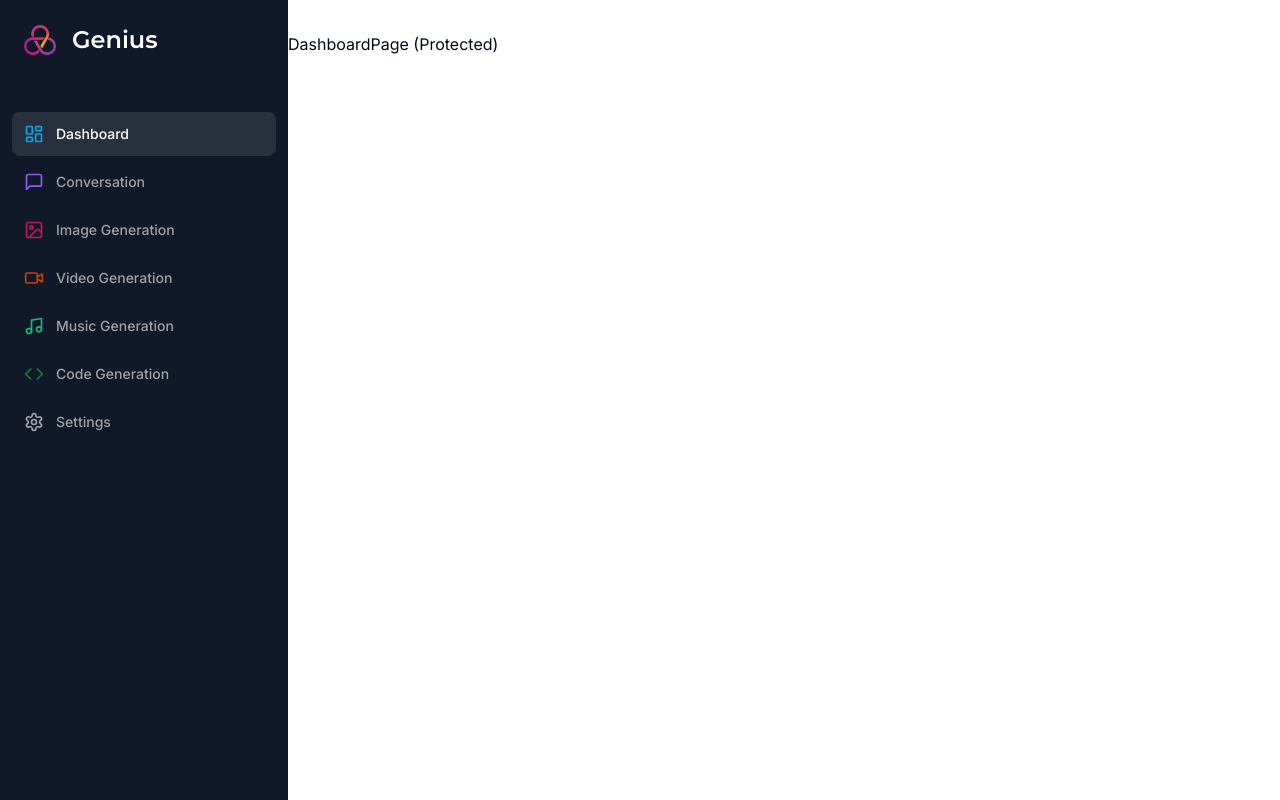
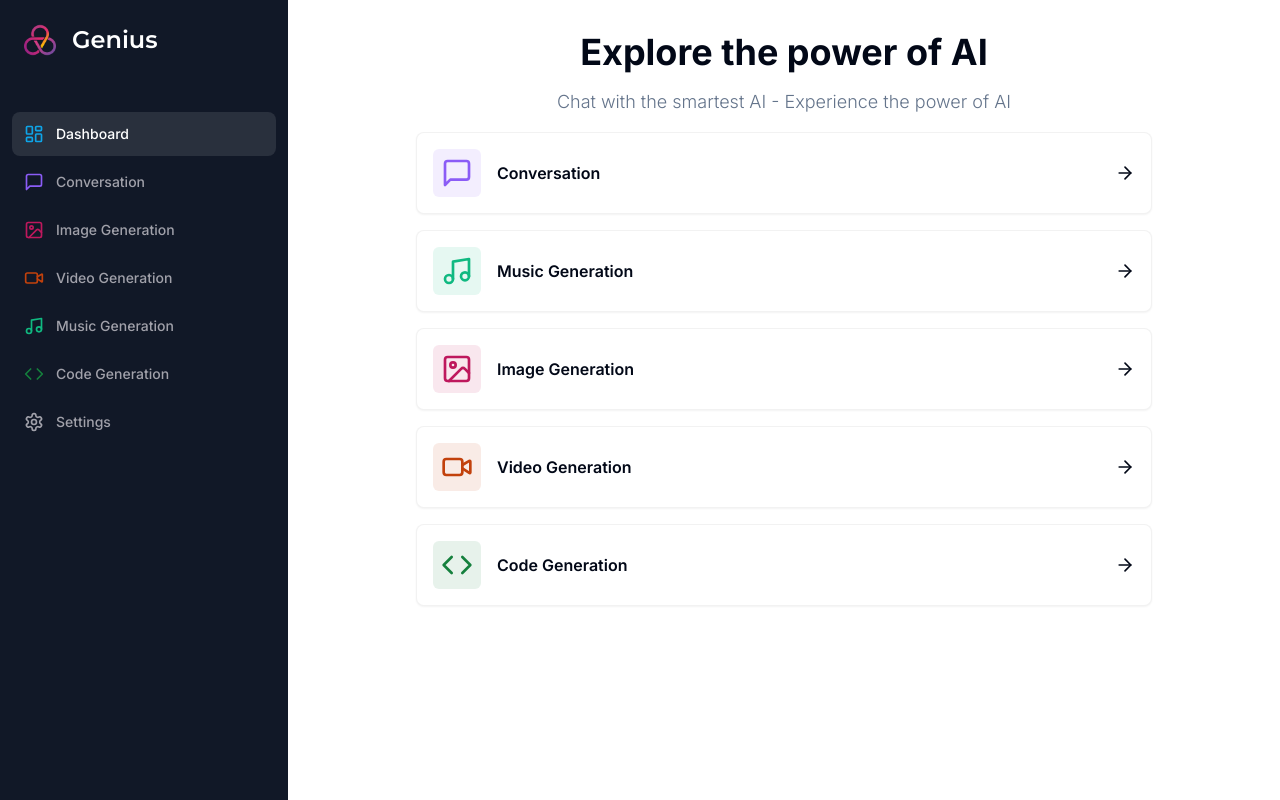
Before and after one commit to bhavkushwaha/GeniusGPT, a Next.js app: page /dashboard in a window 1280 px wide. Built offline with nearby package versions, Linux system fonts and the light colour scheme.

Commit message:
Dashboard Completed

```diff
--- a/app/(dashboard)/(routes)/dashboard/page.tsx
+++ b/app/(dashboard)/(routes)/dashboard/page.tsx
@@ -1,7 +1,85 @@
+"use client";
+
+import { useRouter } from "next/navigation";
+import { Card } from "@/components/ui/card";
+import { cn } from "@/lib/utils";
+import { ArrowRight, Code, ImageIcon, MessageSquare, Music, VideoIcon } from "lucide-react";
+
+const tools = [
+  {
+    label: "Conversation",
+    icon: MessageSquare,
+    color: "text-violet-500",
+    bgColor: "bg-violet-500/10",
+    href: "/conversation"
+  },
+  {
+    label: "Music Generation",
+    icon: Music,
+    color: "text-emerald-500",
+    bgColor: "bg-emerald-500/10",
+    href: "/music"
+  },
+  {
+    label: "Image Generation",
+    icon: ImageIcon,
+    color: "text-pink-700",
+    bgColor: "bg-pink-700/10",
+    href: "/image"
+  },
+  {
+    label: "Video Generation",
+    icon: VideoIcon,
+    color: "text-orange-700",
+    bgColor: "bg-orange-700/10",
+    href: "/video"
+  },
+  {
+    label: "Code Generation",
+    icon: Code,
+    color: "text-green-700",
+    bgColor: "bg-green-700/10",
+    href: "/code"
+  }
+]
+
 const DashboardPage = () => {
+
+  const router = useRouter();
+
   return (
     <div>
-      <p>DashboardPage (Protected)</p>
+      <div className="mb-8 space-y-4 pb-4">
+      <h2 className="text-2xl md:text-4xl font-bold text-center">
+        Explore the power of AI
+      </h2>
+      <p className="text-muted-foreground font-light text-sm md:text-lg text-center">
+      Chat with the smartest AI - Experience the power of AI
+      </p>
+
+      <div className="px-4 md:px-20 lg:px-32 space-y-4">
+        {tools.map((tool) => (
+          <Card
+          onClick={() => router.push(tool.href)}
+          key={tool.href}
+          className="p-4 border-black/5 flex items-center justify-between hover:shadow-md transition cursor-pointer">
+            <div className="flex items-center gap-x-4">
+            <div className={cn("p-2 w-fit rounded-md", tool.bgColor)}>
+              <tool.icon className={cn("w-8 h-8", tool.color)} />
+            </div>
+            <div className="font-semibold">
+            {tool.label}
+            </div>
+            </div>
+
+            <ArrowRight className="w-5 h-5"/>
+          </Card>
+
+
+        ))}
+      </div>
+
+      </div>
     </div>
   );
 };
--- /dev/null
+++ b/components/ui/card.tsx
@@ -0,0 +1,79 @@
+import * as React from "react"
+
+import { cn } from "@/lib/utils"
+
+const Card = React.forwardRef<
+  HTMLDivElement,
+  React.HTMLAttributes<HTMLDivElement>
+>(({ className, ...props }, ref) => (
+  <div
+    ref={ref}
+    className={cn(
+      "rounded-lg border bg-card text-card-foreground shadow-sm",
+      className
+    )}
+    {...props}
+  />
+))
+Card.displayName = "Card"
+
+const CardHeader = React.forwardRef<
+  HTMLDivElement,
+  React.HTMLAttributes<HTMLDivElement>
+>(({ className, ...props }, ref) => (
+  <div
+    ref={ref}
+    className={cn("flex flex-col space-y-1.5 p-6", className)}
+    {...props}
+  />
+))
+CardHeader.displayName = "CardHeader"
+
+const CardTitle = React.forwardRef<
+  HTMLParagraphElement,
+  React.HTMLAttributes<HTMLHeadingElement>
+>(({ className, ...props }, ref) => (
+  <h3
+    ref={ref}
+    className={cn(
+      "text-2xl font-semibold leading-none tracking-tight",
+      className
+    )}
+    {...props}
+  />
+))
+CardTitle.displayName = "CardTitle"
+
+const CardDescription = React.forwardRef<
+  HTMLParagraphElement,
+  React.HTMLAttributes<HTMLParagraphElement>
+>(({ className, ...props }, ref) => (
+  <p
+    ref={ref}
+    className={cn("text-sm text-muted-foreground", className)}
+    {...props}
+  />
+))
+CardDescription.displayName = "CardDescription"
+
+const CardContent = React.forwardRef<
+  HTMLDivElement,
+  React.HTMLAttributes<HTMLDivElement>
+>(({ className, ...props }, ref) => (
+  <div ref={ref} className={cn("p-6 pt-0", className)} {...props} />
+))
+CardContent.displayName = "CardContent"
+
+const CardFooter = React.forwardRef<
+  HTMLDivElement,
+  React.HTMLAttributes<HTMLDivElement>
+>(({ className, ...props }, ref) => (
+  <div
+    ref={ref}
+    className={cn("flex items-center p-6 pt-0", className)}
+    {...props}
+  />
+))
+CardFooter.displayName = "CardFooter"
+
+export { Card, CardHeader, CardFooter, CardTitle, CardDescription, CardContent }
```
